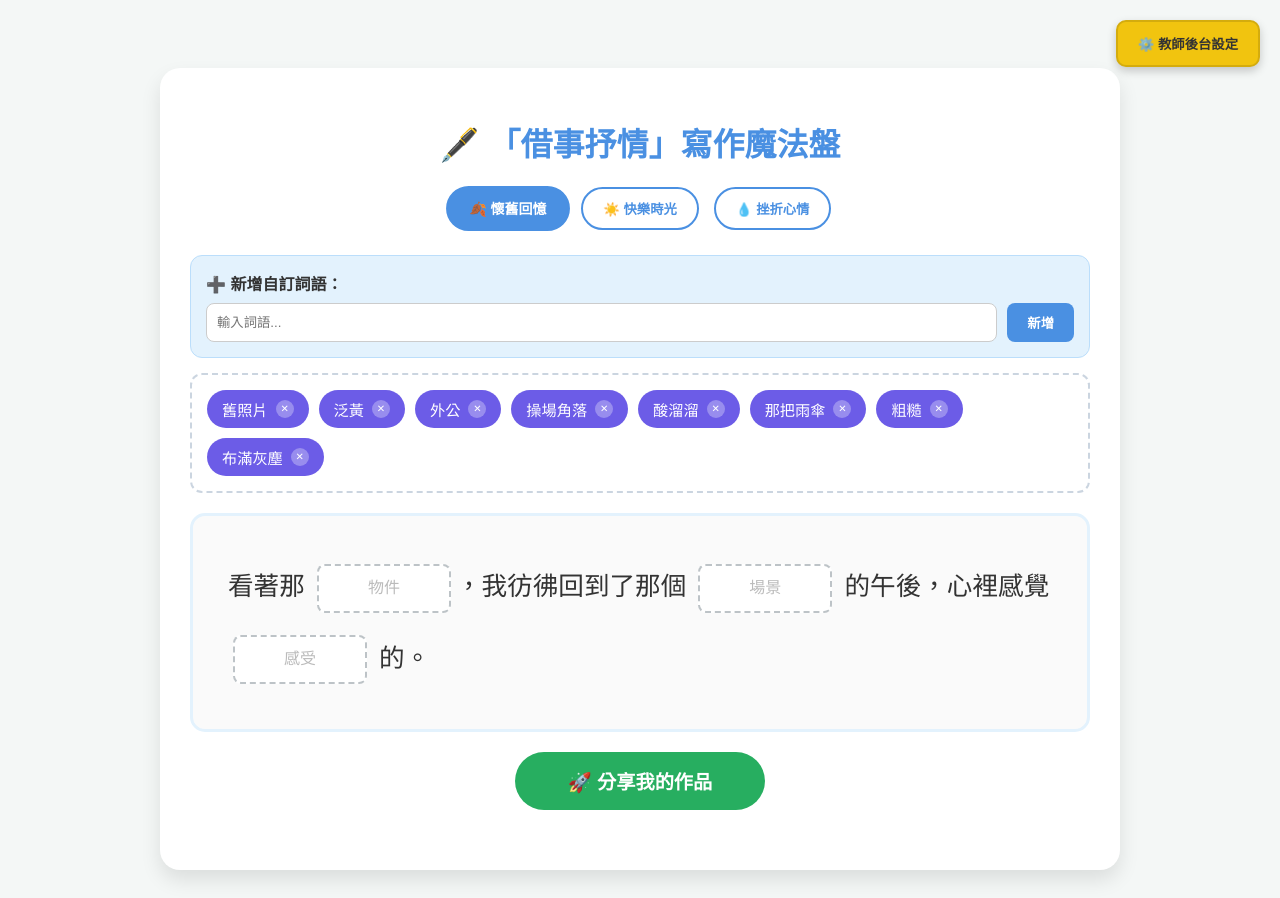
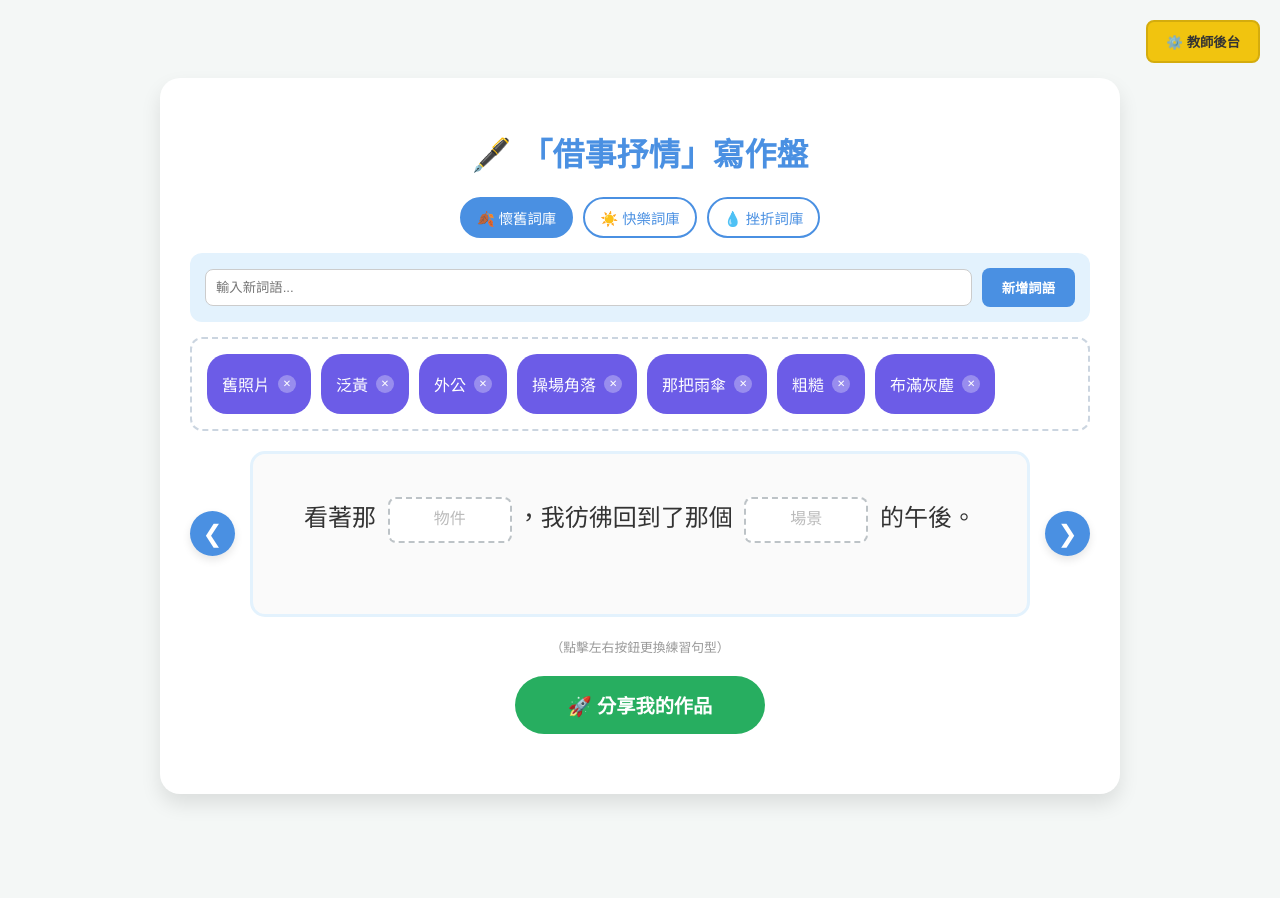
Before and after one commit to jswteach-wq/jswteach1, a plain HTML site: page index.html in a window 1280 px wide. After the commit the page ends 822 px from the top, so only its background shows below. Drawn offline with Linux system fonts and the light colour scheme.

Commit message:
Update index.html

```diff
--- a/index.html
+++ b/index.html
@@ -3,53 +3,47 @@
 <head>
     <meta charset="UTF-8">
     <meta name="viewport" content="width=device-width, initial-scale=1.0">
-    <title>借事抒情：教師加強版</title>
+    <title>借事抒情：自定義教學盤</title>
     <style>
         :root { --primary: #4a90e2; --bg: #f4f7f6; --danger: #ff7675; --success: #27ae60; --teacher: #f1c40f; }
         body { font-family: "Microsoft JhengHei", sans-serif; background: var(--bg); padding: 20px; color: #333; }
 
-        /* 🔥 強制置頂的教師按鈕 */
+        /* 固定在右上角的教師按鈕 */
         .admin-toggle {
             position: fixed; top: 20px; right: 20px; z-index: 9999;
             background: var(--teacher); color: #333; border: 2px solid #d4ac0d;
-            padding: 12px 20px; border-radius: 10px; font-weight: bold;
-            cursor: pointer; box-shadow: 0 4px 10px rgba(0,0,0,0.2);
-            display: block !important;
+            padding: 10px 18px; border-radius: 8px; font-weight: bold; cursor: pointer;
         }
 
-        .container { max-width: 900px; margin: 40px auto auto; background: white; padding: 30px; border-radius: 20px; box-shadow: 0 10px 20px rgba(0,0,0,0.1); position: relative; }
+        .container { max-width: 900px; margin: 50px auto auto; background: white; padding: 30px; border-radius: 20px; box-shadow: 0 10px 20px rgba(0,0,0,0.1); }
 
         /* 教師面板 */
-        #teacherPanel {
-            display: none; background: #fffde7; border: 3px dashed var(--teacher);
-            padding: 25px; border-radius: 15px; margin-bottom: 25px;
-        }
-        .edit-group { margin-bottom: 15px; background: white; padding: 10px; border-radius: 8px; }
-        .edit-input { width: 95%; padding: 10px; margin-top: 8px; border: 1px solid #ccc; border-radius: 5px; font-size: 1rem; }
+        #teacherPanel { display: none; background: #fffde7; border: 3px dashed var(--teacher); padding: 20px; border-radius: 15px; margin-bottom: 25px; }
+        .edit-area { width: 95%; height: 100px; padding: 10px; margin-top: 10px; border-radius: 5px; border: 1px solid #ccc; font-family: inherit; }
 
-        /* 情境選擇 */
-        .scen-selector { display: flex; justify-content: center; gap: 15px; margin-bottom: 25px; }
-        .scen-btn { padding: 10px 20px; border: 2px solid var(--primary); background: white; color: var(--primary); border-radius: 50px; cursor: pointer; font-weight: bold; }
-        .scen-btn.active { background: var(--primary); color: white; transform: scale(1.05); }
+        /* 情境詞庫選擇 */
+        .scen-selector { display: flex; justify-content: center; gap: 10px; margin-bottom: 15px; }
+        .scen-btn { padding: 8px 15px; border: 2px solid var(--primary); background: white; color: var(--primary); border-radius: 50px; cursor: pointer; font-size: 0.9rem; }
+        .scen-btn.active { background: var(--primary); color: white; }
 
         /* 新增詞語區 */
-        .add-word-section { background: #e3f2fd; padding: 15px; border-radius: 12px; margin-bottom: 15px; border: 1px solid #bbdefb; }
-        .input-group { display: flex; gap: 10px; margin-top: 8px; }
+        .add-section { background: #e3f2fd; padding: 15px; border-radius: 12px; margin-bottom: 15px; display: flex; gap: 10px; align-items: center; }
         #customWord { flex: 1; padding: 10px; border-radius: 8px; border: 1px solid #ccc; }
         .add-btn { background: var(--primary); color: white; border: none; padding: 10px 20px; border-radius: 8px; cursor: pointer; font-weight: bold; }
 
-        /* 詞庫與句子 */
-        .word-bank { display: flex; flex-wrap: wrap; gap: 10px; min-height: 80px; padding: 15px; border: 2px dashed #cbd5e0; border-radius: 12px; margin-bottom: 20px; background: #fff; }
-        .word-item { display: flex; align-items: center; gap: 8px; padding: 8px 15px; background: #6c5ce7; color: white; border-radius: 20px; cursor: grab; font-size: 0.95rem; }
+        .word-bank { display: flex; flex-wrap: wrap; gap: 10px; min-height: 60px; padding: 15px; border: 2px dashed #cbd5e0; border-radius: 12px; margin-bottom: 20px; background: #fff; }
+        .word-item { display: flex; align-items: center; gap: 8px; padding: 8px 15px; background: #6c5ce7; color: white; border-radius: 20px; cursor: grab; }
         .word-del { background: rgba(255,255,255,0.3); border: none; color: white; border-radius: 50%; width: 18px; height: 18px; cursor: pointer; font-size: 10px; display: flex; align-items: center; justify-content: center; }
 
-        .sentence-box { font-size: 1.6rem; line-height: 2.8; padding: 35px; border: 3px solid #e3f2fd; border-radius: 15px; background: #fafafa; margin-bottom: 20px; }
-        .drop-zone { display: inline-flex; align-items: center; justify-content: center; min-width: 130px; height: 45px; border: 2px dashed #bdc3c7; border-radius: 8px; margin: 0 5px; vertical-align: middle; color: #bbb; font-size: 1rem; cursor: pointer; background: white; }
-        .drop-zone.filled { border: 2px solid var(--success); color: #2980b9; font-weight: bold; font-size: 1.4rem; padding: 0 10px; min-width: auto; }
+        /* ✨ 左右按鈕切換句型區 */
+        .sentence-container { position: relative; display: flex; align-items: center; gap: 15px; margin-bottom: 20px; }
+        .nav-btn { background: var(--primary); color: white; border: none; width: 45px; height: 45px; border-radius: 50%; cursor: pointer; font-size: 1.5rem; flex-shrink: 0; box-shadow: 0 4px 8px rgba(0,0,0,0.1); }
+        .sentence-box { flex: 1; font-size: 1.5rem; line-height: 2.8; padding: 30px; border: 3px solid #e3f2fd; border-radius: 15px; background: #fafafa; min-height: 100px; text-align: center; }
+
+        .drop-zone { display: inline-flex; align-items: center; justify-content: center; min-width: 120px; height: 42px; border: 2px dashed #bdc3c7; border-radius: 8px; margin: 0 5px; vertical-align: middle; color: #bbb; font-size: 1rem; cursor: pointer; background: white; }
+        .drop-zone.filled { border: 2px solid var(--success); color: #2980b9; font-weight: bold; font-size: 1.3rem; padding: 0 10px; min-width: auto; background: white; }
 
         .upload-btn { display: block; width: 250px; margin: 20px auto; padding: 15px; background: var(--success); color: white; border: none; border-radius: 50px; font-size: 1.2rem; cursor: pointer; font-weight: bold; }
-
-        /* 作品牆 */
         .message-board { display: grid; grid-template-columns: repeat(auto-fill, minmax(280px, 1fr)); gap: 20px; margin-top: 30px; }
         .msg { padding: 20px; border-radius: 15px; background: #fff; box-shadow: 3px 3px 12px rgba(0,0,0,0.06); position: relative; }
         .msg-del { position: absolute; top: 10px; right: 10px; width: 26px; height: 26px; background: var(--danger); color: white; border: none; border-radius: 50%; cursor: pointer; display: flex; align-items: center; justify-content: center; }
@@ -57,88 +51,71 @@
 </head>
 <body>
 
-<button class="admin-toggle" id="teacherBtn" onclick="toggleAdmin()">⚙️ 教師後台設定</button>
+<button class="admin-toggle" onclick="toggleAdmin()">⚙️ 教師後台</button>
 
 <div class="container">
-    <h1 style="text-align:center; color: var(--primary);">🖋️ 「借事抒情」寫作魔法盤</h1>
+    <h1 style="text-align:center; color: var(--primary);">🖋️ 「借事抒情」寫作盤</h1>
 
     <div id="teacherPanel">
-        <h3 style="margin-top:0;">🛠️ 教師自訂句型</h3>
-        <p style="font-size:0.9rem; color:#666;">請在括號 [ ] 中輸入提示語，系統會自動轉為空格。</p>
-
-        <div class="edit-group">
-            <label>🍂 懷舊回憶 句型：</label><br>
-            <input type="text" id="edit-reminisce" class="edit-input">
-        </div>
-        <div class="edit-group">
-            <label>☀️ 快樂時光 句型：</label><br>
-            <input type="text" id="edit-happy" class="edit-input">
-        </div>
-        <div class="edit-group">
-            <label>💧 挫折心情 句型：</label><br>
-            <input type="text" id="edit-sad" class="edit-input">
-        </div>
-        <div style="text-align:right;">
-            <button onclick="saveAdminConfigs()" style="background:var(--success); color:white; border:none; padding:10px 25px; border-radius:8px; cursor:pointer; font-weight:bold;">儲存並套用</button>
+        <h3>🛠️ 自訂句型庫</h3>
+        <p>每一行代表一個句型，請用 [引導語] 格式：</p>
+        <textarea id="sentenceListInput" class="edit-area"></textarea>
+        <div style="text-align:right; margin-top:10px;">
+            <button onclick="saveSentences()" style="background:var(--success); color:white; border:none; padding:10px 20px; border-radius:5px; cursor:pointer;">儲存句型列表</button>
         </div>
     </div>
 
     <div class="scen-selector">
-        <button class="scen-btn active" id="btn-reminisce" onclick="selectScenario('reminisce')">🍂 懷舊回憶</button>
-        <button class="scen-btn" id="btn-happy" onclick="selectScenario('happy')">☀️ 快樂時光</button>
-        <button class="scen-btn" id="btn-sad" onclick="selectScenario('sad')">💧 挫折心情</button>
+        <button class="scen-btn active" id="btn-reminisce" onclick="changeWordBank('reminisce')">🍂 懷舊詞庫</button>
+        <button class="scen-btn" id="btn-happy" onclick="changeWordBank('happy')">☀️ 快樂詞庫</button>
+        <button class="scen-btn" id="btn-sad" onclick="changeWordBank('sad')">💧 挫折詞庫</button>
     </div>
 
-    <div class="add-word-section">
-        <strong>➕ 新增自訂詞語：</strong>
-        <div class="input-group">
-            <input type="text" id="customWord" placeholder="輸入詞語...">
-            <button class="add-btn" onclick="addWord()">新增</button>
-        </div>
+    <div class="add-section">
+        <input type="text" id="customWord" placeholder="輸入新詞語...">
+        <button class="add-btn" onclick="addWord()">新增詞語</button>
     </div>
 
     <div class="word-bank" id="wordBank" ondragover="event.preventDefault()"></div>
-    <div class="sentence-box" id="sentenceArea"></div>
+
+    <div class="sentence-container">
+        <button class="nav-btn" onclick="navSentence(-1)">❮</button>
+        <div class="sentence-box" id="sentenceArea"></div>
+        <button class="nav-btn" onclick="navSentence(1)">❯</button>
+    </div>
+    <div style="text-align:center; color:#999; font-size:0.8rem; margin-bottom:10px;">（點擊左右按鈕更換練習句型）</div>
+
     <button class="upload-btn" onclick="upload()">🚀 分享我的作品</button>
-
     <div class="message-board" id="board"></div>
 </div>
 
 <script>
-    let scenarios = {
-        reminisce: {
-            words: ["舊照片", "泛黃", "外公", "操場角落", "酸溜溜", "那把雨傘", "粗糙", "布滿灰塵"],
-            template: "看著那 [物件]，我彷彿回到了那個 [場景] 的午後，心裡感覺 [感受] 的。"
-        },
-        happy: {
-            words: ["閃閃發亮", "熱鬧非凡", "最好的玩伴", "大聲歡笑", "冰淇淋", "公園", "熱騰騰", "笑咪咪"],
-            template: "記得那天在 [地點]，我和 [人物] 一起 [動作]，那是我最 [心情] 的回憶。"
-        },
-        sad: {
-            words: ["斷了線的風箏", "細雨綿綿", "吞了一顆酸梅", "考卷", "獨自一人", "沉重", "昏暗", "烏雲密佈"],
-            template: "手裡拿著 [物件]，窗外正下著 [天氣]，我的心情就像 [比喻] 一樣。"
-        }
+    // 詞庫資料
+    const wordConfigs = {
+        reminisce: ["舊照片", "泛黃", "外公", "操場角落", "那把雨傘", "粗糙", "布滿灰塵"],
+        happy: ["閃閃發亮", "熱鬧非凡", "最好的玩伴", "大聲歡笑", "冰淇淋", "公園", "笑咪咪"],
+        sad: ["斷了線的風箏", "細雨綿綿", "吞了一顆酸梅", "獨自一人", "沉重", "昏暗", "烏雲密佈"]
     };
 
-    let currentType = 'reminisce';
+    // 句型庫（獨立切換）
+    let sentenceTemplates = [
+        "看著那 [物件]，我彷彿回到了那個 [場景] 的午後。",
+        "記得那天在 [地點]，我和 [人物] 一起 [動作]，那是我最難忘的回憶。",
+        "手裡拿著 [物件]，窗外正下著 [天氣]，我的心情感覺 [形容詞]。",
+        "這件 [東西] 對我來說意義重大，因為它讓我想起 [往事]。"
+    ];
 
-    function selectScenario(type) {
-        currentType = type;
+    let currentSentenceIdx = 0;
+
+    // 切換詞庫
+    function changeWordBank(type) {
         document.querySelectorAll('.scen-btn').forEach(b => b.classList.toggle('active', b.id === `btn-${type}`));
         const bank = document.getElementById('wordBank');
         bank.innerHTML = "";
-        scenarios[type].words.forEach(w => createWordElement(w));
-        renderSentenceArea();
+        wordConfigs[type].forEach(w => createWordItem(w));
     }
 
-    function renderSentenceArea() {
-        const area = document.getElementById('sentenceArea');
-        area.innerHTML = scenarios[currentType].template.replace(/\[(.*?)\]/g, (m, p1) =>
-            `<span class="drop-zone" data-guide="${p1}" ondrop="drop(event)" ondragover="event.preventDefault()" onclick="manual(this)">${p1}</span>`
-        );
-    }
-
-    function createWordElement(text) {
+    function createWordItem(text) {
         const div = document.createElement('div');
         div.className = 'word-item';
         div.draggable = true;
@@ -149,9 +126,24 @@
 
     function addWord() {
         const input = document.getElementById('customWord');
-        if(input.value.trim()) { createWordElement(input.value.trim()); input.value = ""; }
+        if(input.value.trim()) { createWordItem(input.value.trim()); input.value = ""; }
     }
 
+    // 句型切換邏輯
+    function navSentence(dir) {
+        currentSentenceIdx = (currentSentenceIdx + dir + sentenceTemplates.length) % sentenceTemplates.length;
+        renderSentence();
+    }
+
+    function renderSentence() {
+        const area = document.getElementById('sentenceArea');
+        const temp = sentenceTemplates[currentSentenceIdx];
+        area.innerHTML = temp.replace(/\[(.*?)\]/g, (m, p1) =>
+            `<span class="drop-zone" data-guide="${p1}" ondrop="drop(event)" ondragover="event.preventDefault()" onclick="manual(this)">${p1}</span>`
+        );
+    }
+
+    // 拖放與手動輸入
     function drop(e) {
         e.preventDefault();
         const txt = e.dataTransfer.getData('text');
@@ -169,35 +161,31 @@
         div.className = `msg bg-${Math.floor(Math.random()*3)}`;
         div.innerHTML = `<button class="msg-del" onclick="this.parentElement.remove()">✕</button><strong>同學作品：</strong><br><br>${document.getElementById('sentenceArea').innerText}`;
         document.getElementById('board').prepend(div);
-        selectScenario(currentType);
+        renderSentence(); // 分享後清空空格
     }
 
-    // 教師面板開關
+    // 教師後台邏輯
     function toggleAdmin() {
         const p = document.getElementById('teacherPanel');
-        const btn = document.getElementById('teacherBtn');
-        if (p.style.display === 'none' || p.style.display === '') {
-            p.style.display = 'block';
-            btn.innerText = "✖ 關閉後台";
-            document.getElementById('edit-reminisce').value = scenarios.reminisce.template;
-            document.getElementById('edit-happy').value = scenarios.happy.template;
-            document.getElementById('edit-sad').value = scenarios.sad.template;
-        } else {
-            p.style.display = 'none';
-            btn.innerText = "⚙️ 教師後台設定";
+        p.style.display = p.style.display === 'none' ? 'block' : 'none';
+        if(p.style.display === 'block') {
+            document.getElementById('sentenceListInput').value = sentenceTemplates.join('\n');
         }
     }
 
-    function saveAdminConfigs() {
-        scenarios.reminisce.template = document.getElementById('edit-reminisce').value;
-        scenarios.happy.template = document.getElementById('edit-happy').value;
-        scenarios.sad.template = document.getElementById('edit-sad').value;
-        renderSentenceArea();
-        alert("句型更新成功！");
+    function saveSentences() {
+        const input = document.getElementById('sentenceListInput').value;
+        sentenceTemplates = input.split('\n').filter(s => s.trim() !== "");
+        currentSentenceIdx = 0;
+        renderSentence();
+        alert("句型列表儲存成功！");
         toggleAdmin();
     }
 
-    window.onload = () => selectScenario('reminisce');
+    window.onload = () => {
+        changeWordBank('reminisce');
+        renderSentence();
+    };
 </script>
 </body>
 </html>
```
